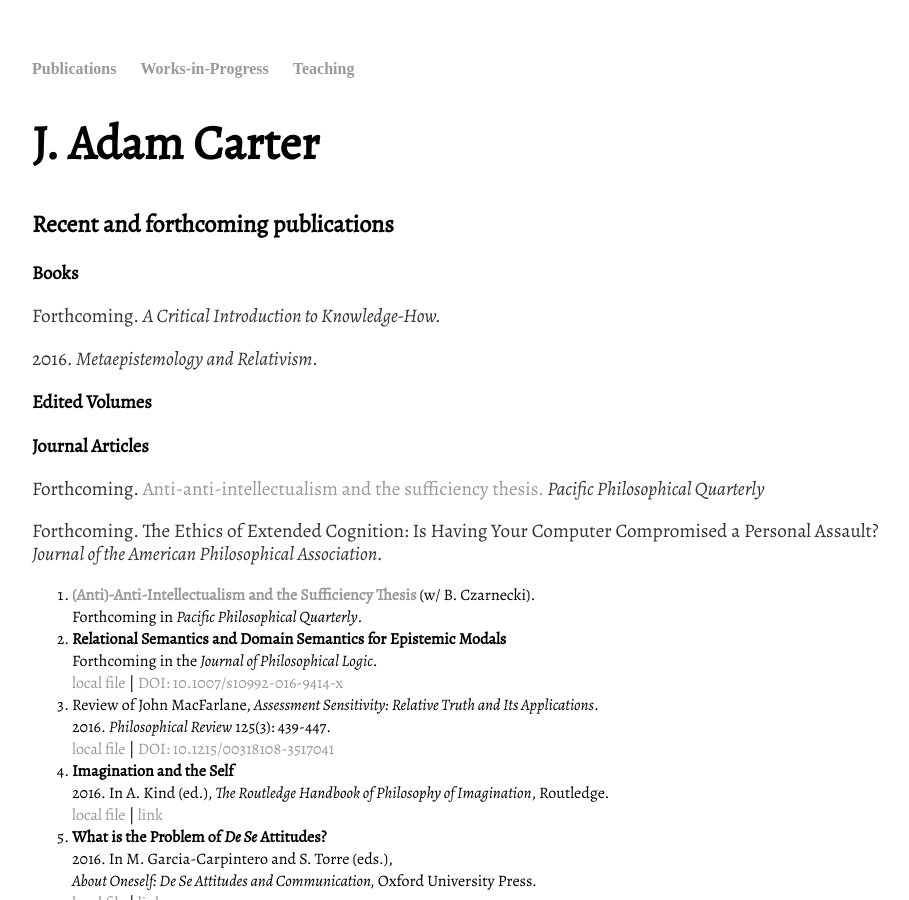
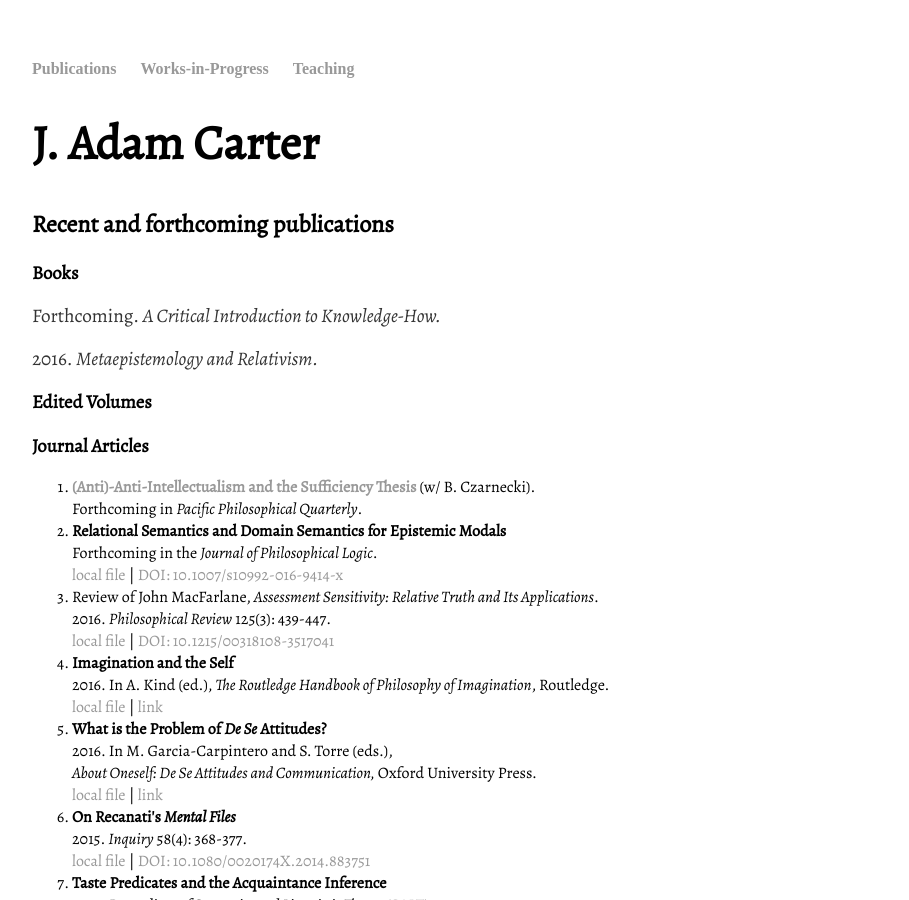
Before and after one commit to jadamcarter/jadamcarter.github.io, a Jekyll site: the page built from index.html, in a window 1280 px wide and 900 px high. Shown: the whole window, without its empty margins (160-1069 px from the left). Built offline with Jekyll 4.4.1, drawn with Linux system fonts in a browser that asks for light colours; some web fonts are replaced.

Commit message:
Update index.html

```diff
--- a/index.html
+++ b/index.html
@@ -11,11 +11,7 @@ title: J. Adam Carter
 <h3>Edited Volumes</h3>
 <h3>Journal Articles</h3>
 
-	<p>Forthcoming. <a href="http://philpapers.org/archive/CARAAT-29.pdf">Anti-anti-intellectualism and the sufficiency thesis.</a><em> Pacific Philosophical Quarterly </em> <i class="fa fa-file-pdf-o" aria-hidden="true"></i>
- </p>
-<p>Forthcoming. The Ethics of Extended Cognition: Is Having Your Computer Compromised a Personal Assault? <em> Journal of the American Philosophical Association. </em>  </p>
 <ol>
-
 <li><strong><a href="http://philpapers.org/archive/CARAAT-29.pdf">(Anti)-Anti-Intellectualism and the Sufficiency Thesis</a></strong> (w/ B. Czarnecki).<br/>
 Forthcoming in <i>Pacific Philosophical Quarterly</i>.<br/>
 
```
